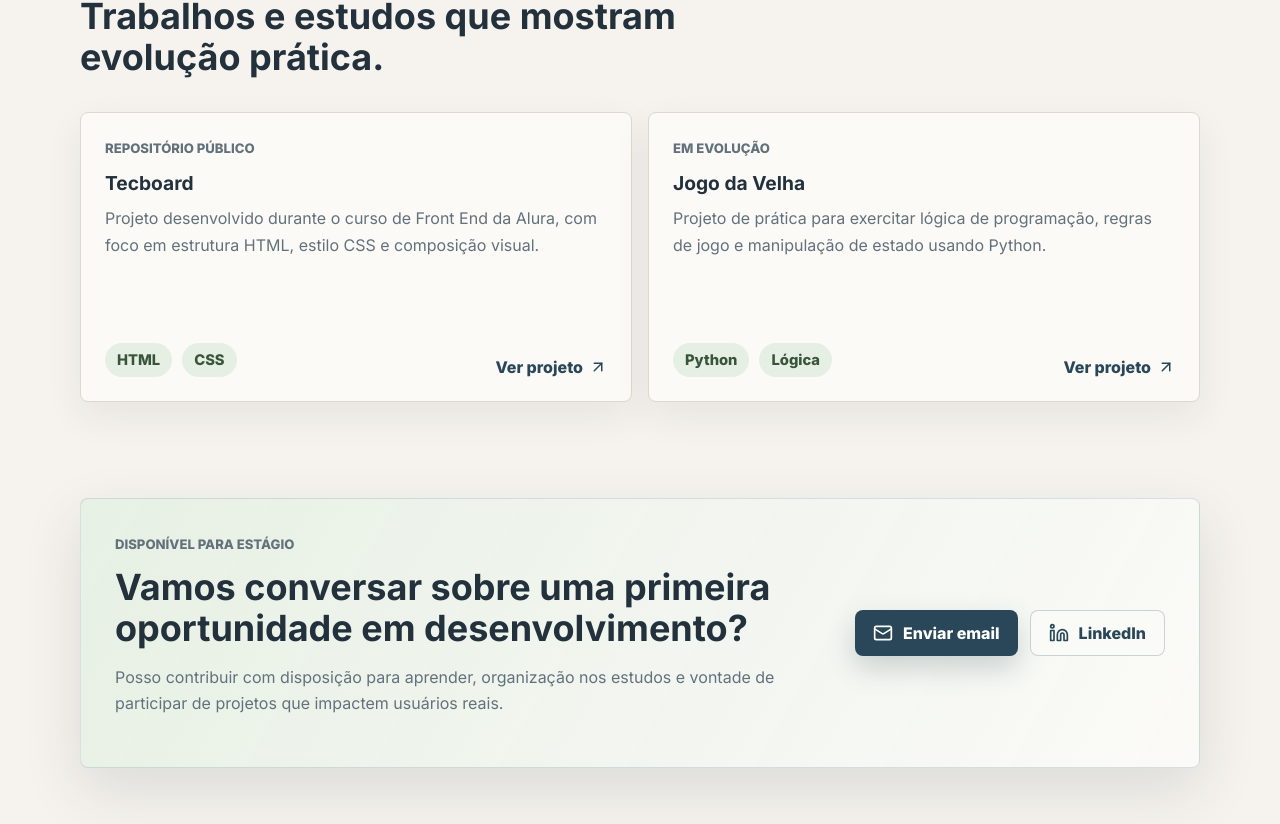
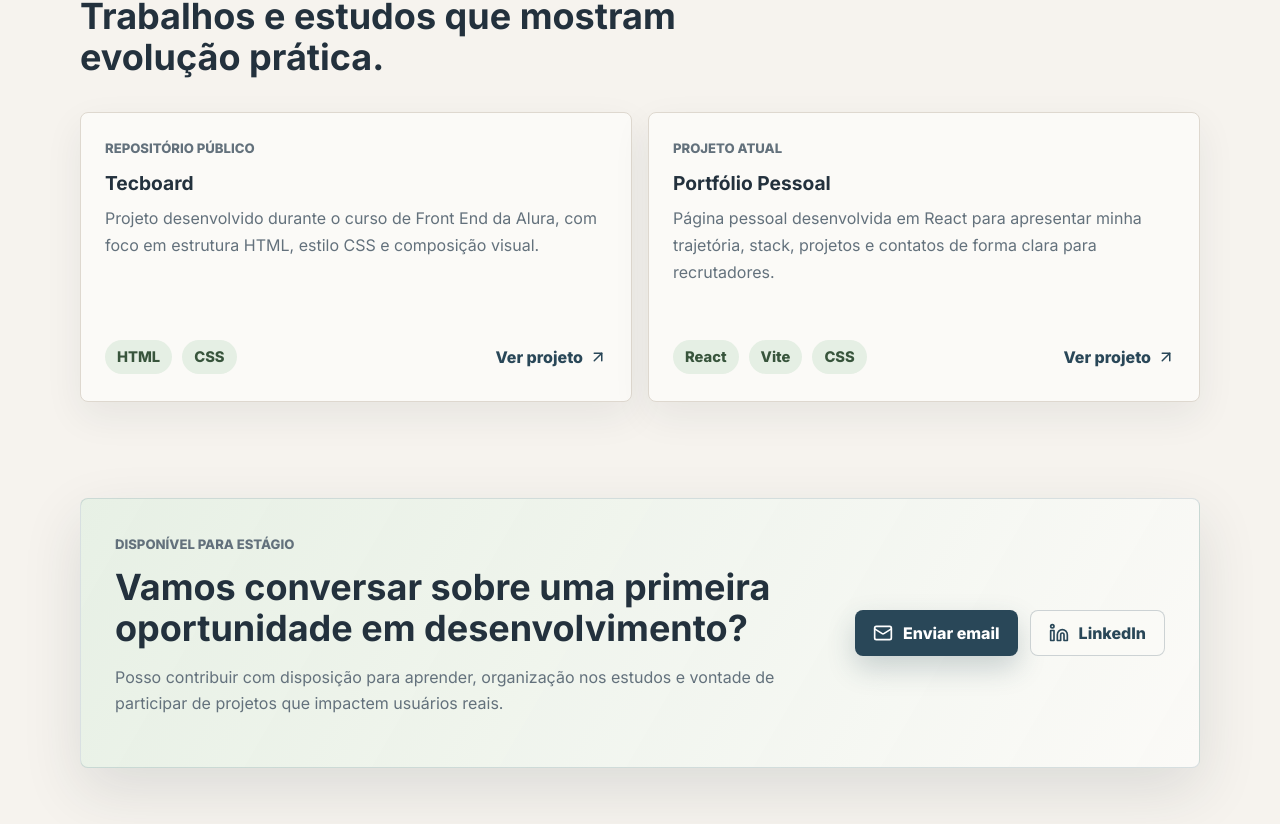
Before and after one commit to nicolasBoth/portfolio-pessoal, a React (Vite) app: page / in a window 1280 px wide. Shown: the part 1736-2560 px from the top of the page. Built offline with nearby package versions, Linux system fonts and the light colour scheme.

Commit message:
Update portfolio project cards

```diff
--- a/src/App.css
+++ b/src/App.css
@@ -469,10 +469,11 @@ h3 {
 
 .project-footer {
   display: flex;
-  align-items: end;
+  align-items: center;
   justify-content: space-between;
   gap: 16px;
   margin-top: 24px;
+  min-height: 40px;
 }
 
 .project-footer a {
@@ -482,6 +483,11 @@ h3 {
   min-width: max-content;
   color: var(--blue-dark);
   font-weight: 800;
+}
+
+.project-footer .tech-list {
+  flex: 1 1 auto;
+  align-items: center;
 }
 
 .project-footer a:hover,
--- a/src/App.jsx
+++ b/src/App.jsx
@@ -49,12 +49,12 @@ const projects = [
     status: 'Repositório público',
   },
   {
-    name: 'Jogo da Velha',
+    name: 'Portfólio Pessoal',
     description:
-      'Projeto de prática para exercitar lógica de programação, regras de jogo e manipulação de estado usando Python.',
-    techs: ['Python', 'Lógica'],
-    href: links.github,
-    status: 'Em evolução',
+      'Página pessoal desenvolvida em React para apresentar minha trajetória, stack, projetos e contatos de forma clara para recrutadores.',
+    techs: ['React', 'Vite', 'CSS'],
+    href: 'https://github.com/nicolasBoth/portifolio-pessoal',
+    status: 'Projeto atual',
   },
 ]
 
```
